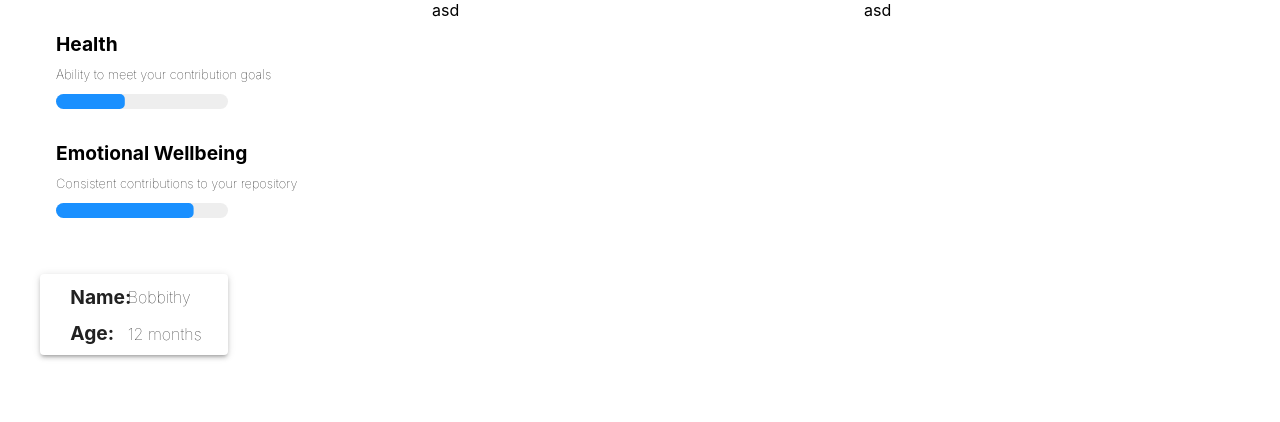
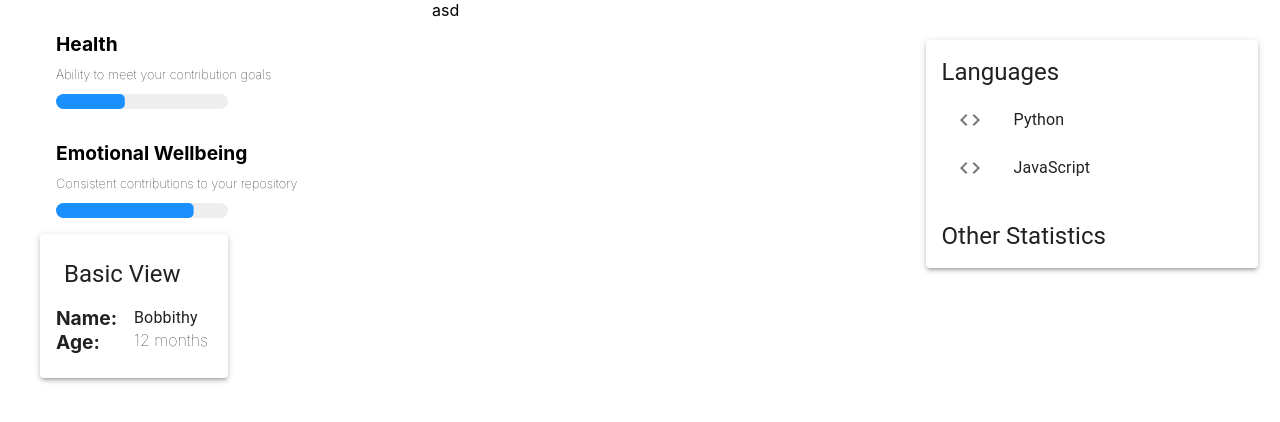
Before and after one commit to peclarke/repogotchi, a React (Create React App) app in the folder front-end/: page / in a window 1280 px wide. Shown: the top 422 px of the page. Built offline with nearby package versions, Linux system fonts and the light colour scheme.

Commit message:
Basic view changes + right sidebar

```diff
--- a/front-end/package.json
+++ b/front-end/package.json
@@ -5,6 +5,7 @@
   "dependencies": {
     "@emotion/react": "^11.10.0",
     "@emotion/styled": "^11.10.0",
+    "@mui/icons-material": "^5.10.2",
     "@mui/material": "^5.10.2",
     "@testing-library/jest-dom": "^5.16.5",
     "@testing-library/react": "^13.3.0",
--- /dev/null
+++ b/front-end/src/components/Details.tsx
@@ -0,0 +1,55 @@
+import React from 'react';
+import Box from '@mui/material/Box';
+import Paper from '@mui/material/Paper';
+import Typography from '@mui/material/Typography';
+import List from '@mui/material/List';
+import ListItem from '@mui/material/ListItem';
+import ListItemText from '@mui/material/ListItemText';
+import ListItemIcon from '@mui/material/ListItemIcon';
+import CodeIcon from '@mui/icons-material/Code';
+import { createTheme, ThemeProvider } from '@mui/material/styles';
+
+const theme = createTheme();
+
+theme.typography.h3 = {
+    fontSize: '1.2rem',
+    padding: 0,
+    marginBottom: -18
+}
+
+theme.typography.h6 = {
+    fontSize: '0.8rem',
+    fontWeight: 50
+}
+
+export type DetailsProps = {
+    languages: string[];
+}
+
+export default function Details(props: DetailsProps) {
+    return (
+        <ThemeProvider theme={theme}>
+            <Box display="flex" alignItems="center" justifyContent="center" sx = {{ mt: 5 }}>
+                <Paper elevation={3} sx = {{ width: '80%', height: '100%', p: 2 }}>
+                    <Typography variant="h5">Languages</Typography>
+                    <List dense={false}>
+                        {
+                        props.languages.map((language, index) => {
+                            return (
+                                <ListItem key={index}>
+                                    <ListItemIcon>
+                                        <CodeIcon />
+                                    </ListItemIcon>
+                                    <ListItemText>{language}</ListItemText>
+                                </ListItem>
+                            )
+                        })
+                        }
+                    </List>
+                    <br></br>
+                    <Typography variant="h5">Other Statistics</Typography>
+                </Paper>
+            </Box>
+        </ThemeProvider>
+    )
+}
--- a/front-end/src/components/NameAge.tsx
+++ b/front-end/src/components/NameAge.tsx
@@ -9,16 +9,16 @@ const theme = createTheme();
 
 theme.typography.h4 = {
     fontSize: '1.2rem',
-    padding: -5,
-    marginTop: -20,
-    marginBottom: -30
+    // padding: -5,
+    // marginTop: -20,
+    // marginBottom: -30
 }
 
 theme.typography.h6 = {
     fontSize: '100%',
-    padding: -5,
-    marginTop: -20,
-    marginBottom: -30,
+    // padding: -5,
+    // marginTop: -20,
+    // marginBottom: -30,
     fontWeight: 50
 }
 
@@ -31,7 +31,32 @@ export default function NameAge(props: NameAgeProps) {
     return (
         <ThemeProvider theme={theme}>
             <Paper elevation={3} sx = {{ width: '50%', height: '100%' }}>
-                <Box sx = {{ ml: 2, pb: 1, height: '100%', lineHeight: 4.5 }}>
+                <Typography variant="h5" sx = {{ pt: 3, pl: 3 }}>Basic View</Typography>
+                <Box display="flex" alignItems="center" justifyContent="center" sx = {{ pl: 2, pr: 2, pb: 3, pt: 2 }}>
+                    <Grid container>
+                        <Grid item xs={6}>
+                            <Box display="flex" alignItems="left" justifyContent="left">
+                            <Typography variant="h4">Name:</Typography>
+                            </Box>
+                        </Grid>
+                        <Grid item xs={6}>
+                            <Box display="flex" alignItems="left" justifyContent="left">
+                            <Typography>{props.name}</Typography>
+                            </Box>
+                        </Grid>
+                        <Grid item xs={6}>
+                            <Box display="flex" alignItems="left" justifyContent="left">
+                                <Typography variant="h4">Age:</Typography>
+                            </Box>
+                        </Grid>
+                        <Grid item xs={6}>
+                            <Box display="flex" alignItems="left" justifyContent="left">
+                            <Typography variant="h6">{props.age}</Typography>
+                            </Box>
+                        </Grid>
+                    </Grid>
+                </Box>
+                {/* <Box sx = {{ ml: 2, pb: 1, height: '100%', lineHeight: 4.5 }}>
                     <Grid container alignItems="center" justifyContent="center">
                         <Grid item xs={4} alignItems="center" justifyContent="center">
                             <Typography variant="h4">Name:</Typography>
@@ -48,7 +73,7 @@ export default function NameAge(props: NameAgeProps) {
                             <Typography variant="h6">{props.age}</Typography>
                         </Grid>
                     </Grid>
-                </Box>
+                </Box> */}
             </Paper>
         </ThemeProvider>
     )
--- a/front-end/src/screens/RepoScreen.tsx
+++ b/front-end/src/screens/RepoScreen.tsx
@@ -5,6 +5,7 @@ import Box from '@mui/material/Box';
 import Progress from '../components/progress/Progress';
 import ProgressBars from '../components/progress/ProgressBars';
 import NameAge from '../components/NameAge';
+import Details from '../components/Details';
 
 export type RepoScreenProps = {
 
@@ -37,7 +38,6 @@ export default function RepoScreen(props: RepoScreenProps) {
                 <Grid item xs={4}>
                     <Box sx = {{ ml: 5 }}>
                         <ProgressBars />
-                        <br></br><br></br> {/** No  will not take any questions. Nor will I change this. */}
                         <NameAge name="Bobbithy" age="12 months"/>
                     </Box>
                 </Grid>
@@ -45,7 +45,9 @@ export default function RepoScreen(props: RepoScreenProps) {
                     asd
                 </Grid>
                 <Grid item xs={4}>
-                    asd
+                    <Box sx = {{ ml: 5 }}>
+                        <Details languages={["Python", "JavaScript"]}/>
+                    </Box>
                 </Grid>
             </Grid>
         </Box>
```
